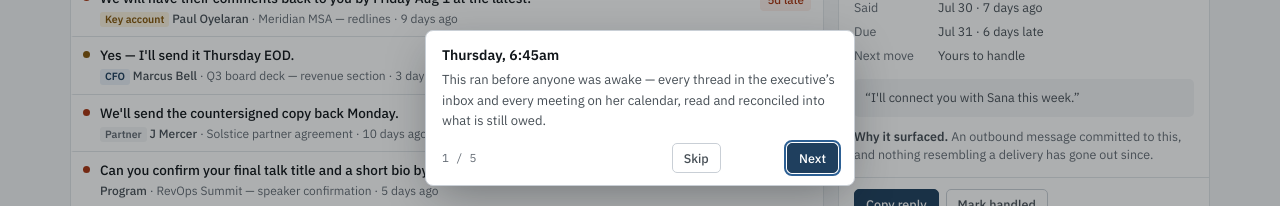
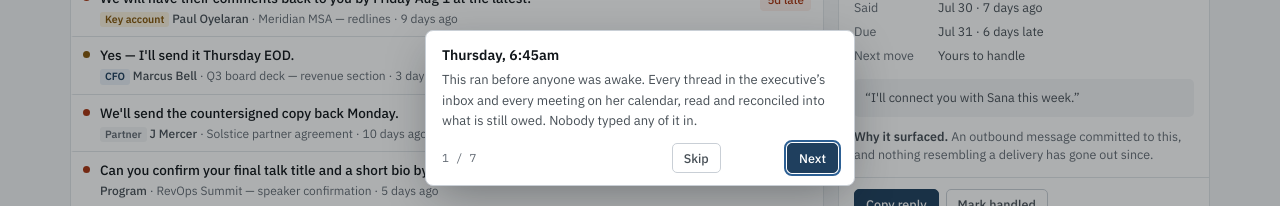
Before and after one commit to kaarizhussain/open-loops, a website: page index.html in a window 1280 px wide. Shown: the part 594-800 px from the top of the page. Drawn offline with Linux system fonts and the light colour scheme.

Commit message:
Make the walkthrough the presentation
The tour described the interface. It now makes the argument: what ran
overnight, the QBR that is not ready and why that was invisible before,
the two items that actually need the executive, how a row proves itself,
why the list shrinks on its own, and where the tool stops and judgment
begins.

Seven beats, about 250 words, so it runs near three minutes with someone
talking over it. Space or Enter advances, since the Next button holds
focus at every step.

Co-Authored-By: Claude Opus 5 <noreply@anthropic.com>

```diff
--- a/index.html
+++ b/index.html
@@ -892,21 +892,29 @@ document.getElementById('foot').innerHTML=
   'request’s deadline. <b>Demonstration data.</b> The same detector runs unchanged against a live '+
   'Gmail and Calendar account.';
 
+/* This is the presentation. Each step is an argument, not a caption. */
 var TOUR=[
  {t:'Thursday, 6:45am',
-  p:'This ran before anyone was awake — every thread in the executive’s inbox and every meeting on her calendar, read and reconciled into what is still owed.'},
+  p:'This ran before anyone was awake. Every thread in the executive’s inbox and every meeting on her calendar, read and reconciled into what is still owed. Nobody typed any of it in.'},
+ {t:'Tomorrow’s problem, today',
+  p:'The QBR is tomorrow at ten. No agenda is attached — and the client asked for one six days ago, a request still sitting unanswered. Three separate signals, in three different places. One problem.',
+  el:function(){return document.querySelector('.upnext')}},
  {t:'Three piles, not one list',
-  p:'The useful question is not what is late, it is who moves next. Nine of these you can close without her. Four are chases. Only two genuinely need the executive, and protecting that short list is the job. Click a card to filter.',
+  p:'The useful question is not what is late, it is who moves next. Nine of these close without her. Four are chases. Two genuinely need the executive — and guarding that short list is the job.',
   el:function(){return document.getElementById('piles')}},
  {t:'Every row shows its receipts',
-  p:'A row is what someone committed to, in their own words, tagged with who they are to the business — a key account outranks a conference organiser.',
+  p:'What someone committed to, in their own words, tagged with who they are to the business. A key account outranks a conference organiser — and a person decided that. The tool does not guess who matters.',
   el:function(){return document.querySelector('#list .row')},
   before:function(){ if(!selected&&visible().length){selected=visible()[0].id; renderList(); renderDetail();} }},
  {t:'The evidence, and the reply',
-  p:'The panel gives you the sentence that triggered it, why it was flagged, and a drafted reply to paste. Mark it handled and it leaves the list — with an undo, because assistants misclick like everyone else.',
+  p:'The sentence that triggered it, the reason it was flagged, and a drafted reply ready to paste. A list you cannot check is a list you stop trusting by the third day.',
   el:function(){return document.getElementById('detail')}},
- {t:'Have a go',
-  p:'Move with ↑ and ↓, filter by pile, sort by risk or by date, mark things handled. Nothing here was tagged, typed, or remembered by a person.'}
+ {t:'It closes its own loops',
+  p:'Three promises cleared this week without anyone touching them — a reply came back carrying the attachment. Anything needing manual upkeep is just a second to-do list.',
+  el:function(){return document.querySelector('.cleared')}},
+ {t:'And what it does not do',
+  p:'It cannot tell you what matters today, who should not be chased this week, or when the right move is to walk down the hall instead of sending the note. That is the job. This only means you are not holding the list in your head while you do it.',
+  el:function(){return document.querySelector('.caveat')}}
 ];
 var scrim=document.getElementById('scrim'), tcard=document.getElementById('tcard'), spot=null;
 var reduce=window.matchMedia('(prefers-reduced-motion: reduce)').matches;
```
Also changed, not shown: src/digest.tpl.html (+14 -6 lines).
